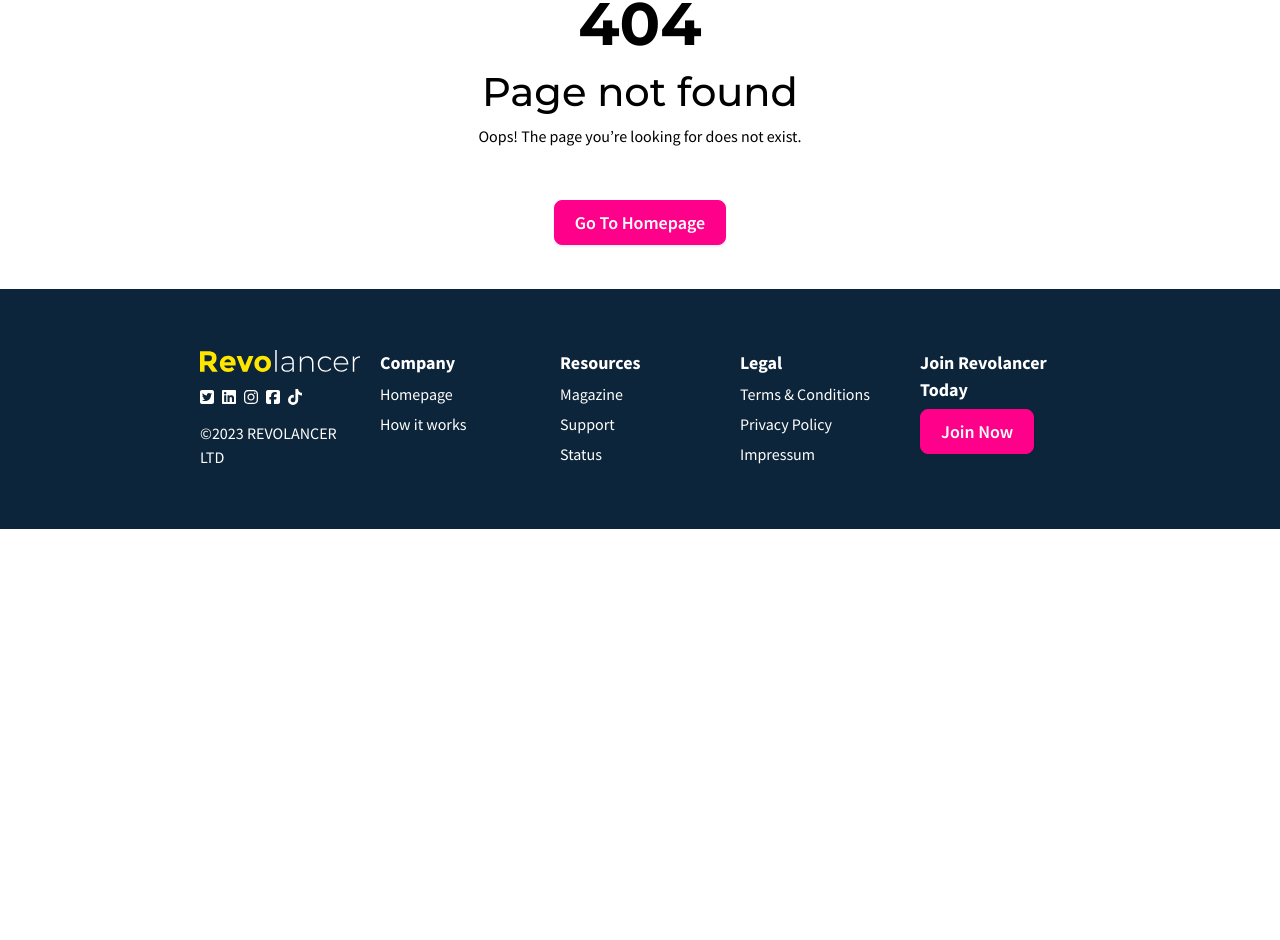
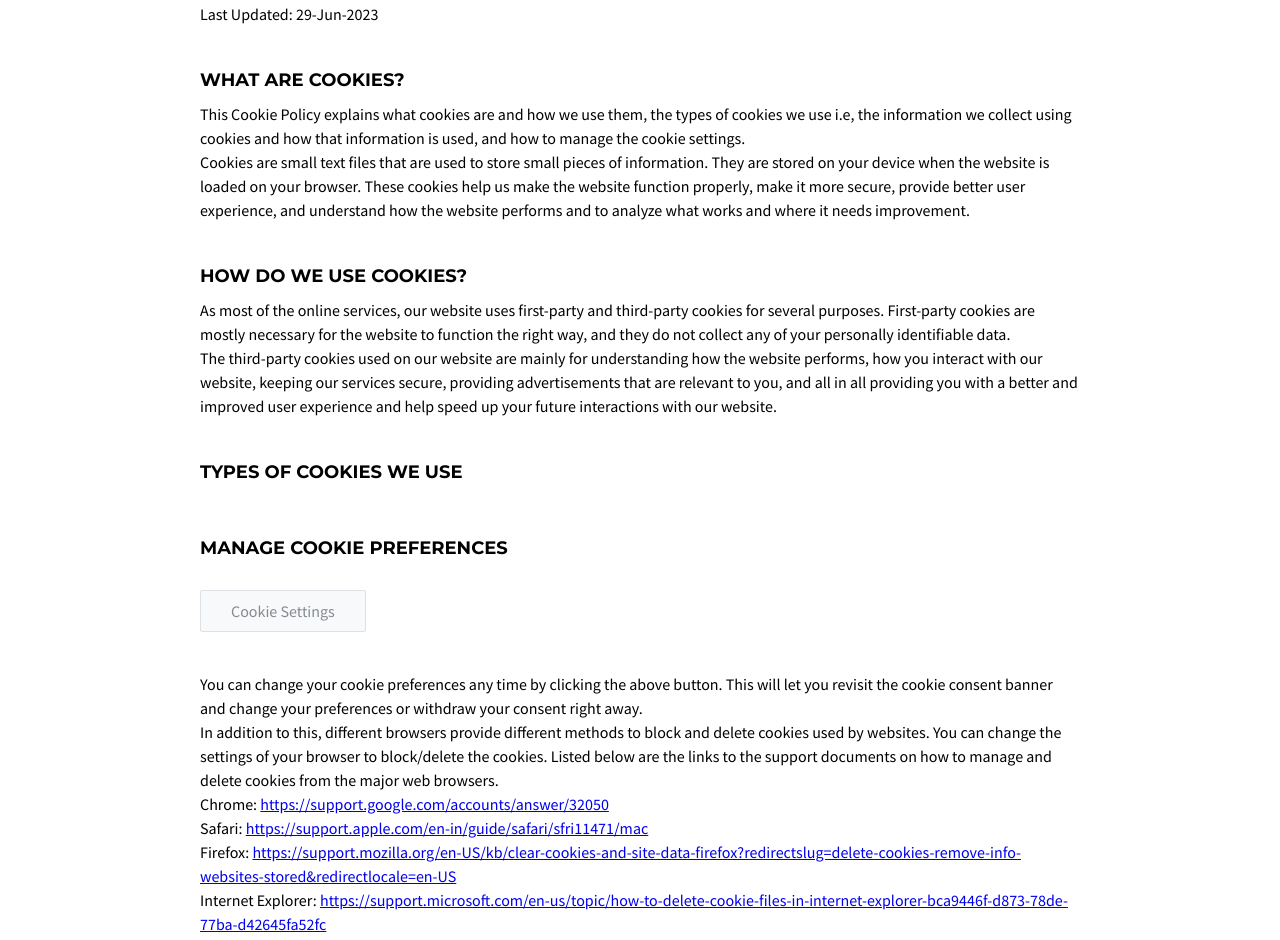
Before and after one commit to Revolancer/marketing-site, a Next.js app: page /cookies in a window 1280 px wide. Before the commit this address had no page. Shown: the part 319-1259 px from the top of the page. Before the commit the page ends 848 px from the top, so only its background shows below. Built offline with nearby package versions, Linux system fonts and the light colour scheme; what react-interactive would draw is missing.

Commit message:
Add cookie policy

```diff
--- /dev/null
+++ b/src/pages/cookies.tsx
@@ -0,0 +1,142 @@
+import { Title } from "@/components/head/title";
+import { Join } from "@/components/homepage/join";
+import { ColumnLayout, FullWidth } from "@/components/layout/columns";
+import { Flex } from "@/components/layout/flex";
+import { PrimaryLayout } from "@/components/layout/layout";
+import { PageHeader } from "@/components/layout/page-header";
+import Link from "next/link";
+import { H5 } from "public/text/headings";
+
+export default function FourOhFour() {
+  return (
+    <PrimaryLayout>
+      <Title>Cookie Policy</Title>
+      <PageHeader title="Cookie Policy" />
+      <ColumnLayout>
+        <FullWidth>
+          <Flex column css={{ marginBlock: "$16" }}>
+            <p>
+              Effective Date: 01-Jun-2023 <br />
+              Last Updated: 29-Jun-2023
+            </p>
+            &nbsp;
+            <H5>What are cookies?</H5>
+            <div className="cookie-policy-p">
+              <p>
+                This Cookie Policy explains what cookies are and how we use
+                them, the types of cookies we use i.e, the information we
+                collect using cookies and how that information is used, and how
+                to manage the cookie settings.
+              </p>{" "}
+              <p>
+                Cookies are small text files that are used to store small pieces
+                of information. They are stored on your device when the website
+                is loaded on your browser. These cookies help us make the
+                website function properly, make it more secure, provide better
+                user experience, and understand how the website performs and to
+                analyze what works and where it needs improvement.
+              </p>
+            </div>
+            &nbsp;
+            <H5>How do we use cookies?</H5>
+            <div className="cookie-policy-p">
+              <p>
+                As most of the online services, our website uses first-party and
+                third-party cookies for several purposes. First-party cookies
+                are mostly necessary for the website to function the right way,
+                and they do not collect any of your personally identifiable
+                data.
+              </p>{" "}
+              <p>
+                The third-party cookies used on our website are mainly for
+                understanding how the website performs, how you interact with
+                our website, keeping our services secure, providing
+                advertisements that are relevant to you, and all in all
+                providing you with a better and improved user experience and
+                help speed up your future interactions with our website.
+              </p>
+            </div>
+            &nbsp;
+            <H5>Types of Cookies we use</H5>
+            <div className="cky-audit-table-element"></div>
+            &nbsp;
+            <H5 style={{ marginBottom: "20px" }}>Manage cookie preferences</H5>
+            <a
+              className="cky-banner-element"
+              style={{
+                padding: "8px 30px",
+                background: "#F8F9FA",
+                color: "#858A8F",
+                border: "1px solid #DEE2E6",
+                boxSizing: "border-box",
+                borderRadius: "2px",
+                cursor: "pointer",
+                display: "inline-block",
+                width: "max-content",
+              }}
+            >
+              Cookie Settings
+            </a>{" "}
+            <br />
+            <div>
+              <p>
+                You can change your cookie preferences any time by clicking the
+                above button. This will let you revisit the cookie consent
+                banner and change your preferences or withdraw your consent
+                right away.{" "}
+              </p>{" "}
+              <p>
+                In addition to this, different browsers provide different
+                methods to block and delete cookies used by websites. You can
+                change the settings of your browser to block/delete the cookies.
+                Listed below are the links to the support documents on how to
+                manage and delete cookies from the major web browsers.
+              </p>{" "}
+              <p>
+                Chrome:{" "}
+                <a
+                  href="https://support.google.com/accounts/answer/32050"
+                  target="_blank"
+                >
+                  https://support.google.com/accounts/answer/32050
+                </a>
+              </p>
+              <p>
+                Safari:{" "}
+                <a
+                  href="https://support.apple.com/en-in/guide/safari/sfri11471/mac"
+                  target="_blank"
+                >
+                  https://support.apple.com/en-in/guide/safari/sfri11471/mac
+                </a>
+              </p>
+              <p>
+                Firefox:{" "}
+                <a
+                  href="https://support.mozilla.org/en-US/kb/clear-cookies-and-site-data-firefox?redirectslug=delete-cookies-remove-info-websites-stored&redirectlocale=en-US"
+                  target="_blank"
+                >
+                  https://support.mozilla.org/en-US/kb/clear-cookies-and-site-data-firefox?redirectslug=delete-cookies-remove-info-websites-stored&redirectlocale=en-US
+                </a>
+              </p>
+              <p>
+                Internet Explorer:{" "}
+                <a
+                  href="https://support.microsoft.com/en-us/topic/how-to-delete-cookie-files-in-internet-explorer-bca9446f-d873-78de-77ba-d42645fa52fc"
+                  target="_blank"
+                >
+                  https://support.microsoft.com/en-us/topic/how-to-delete-cookie-files-in-internet-explorer-bca9446f-d873-78de-77ba-d42645fa52fc
+                </a>
+              </p>
+              <p>
+                If you are using any other web browser, please visit your
+                browser&rsquo;s official support documents.
+              </p>
+            </div>
+          </Flex>
+        </FullWidth>
+      </ColumnLayout>
+      <Join />
+    </PrimaryLayout>
+  );
+}
```
